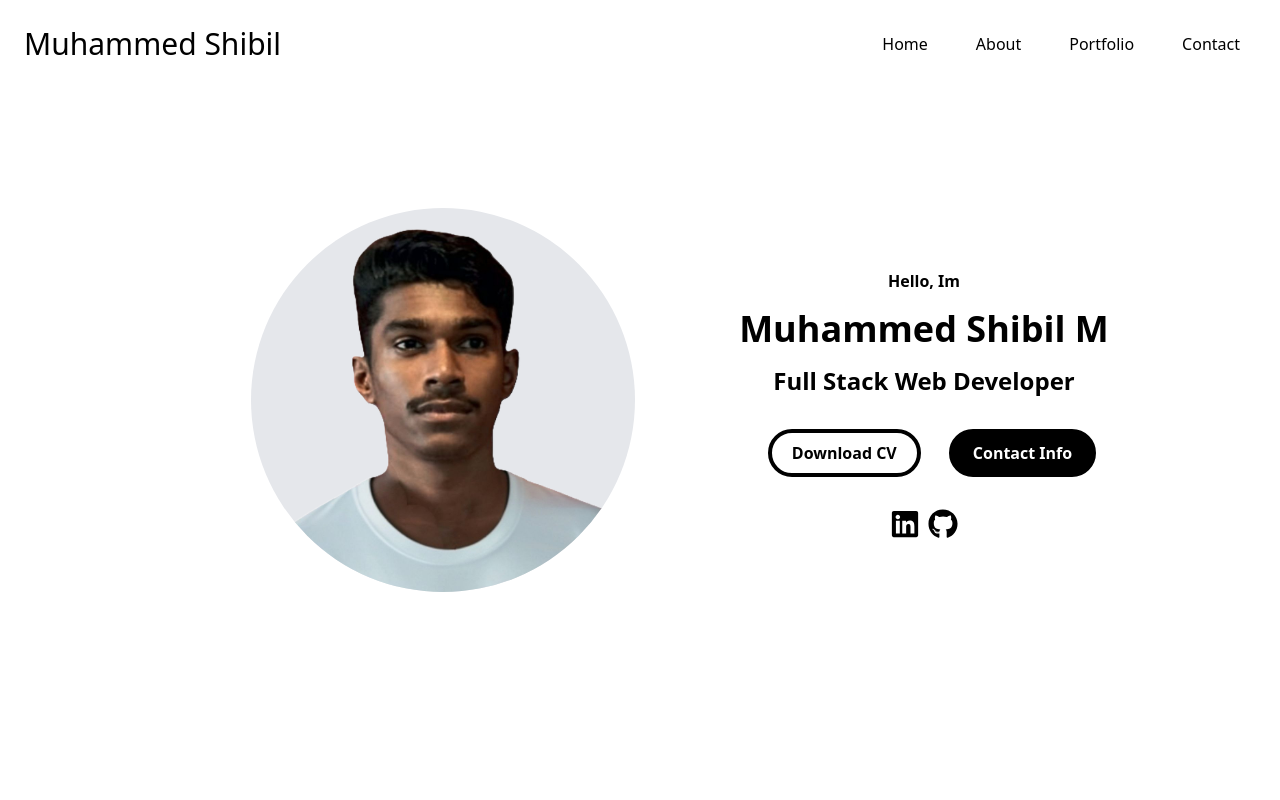
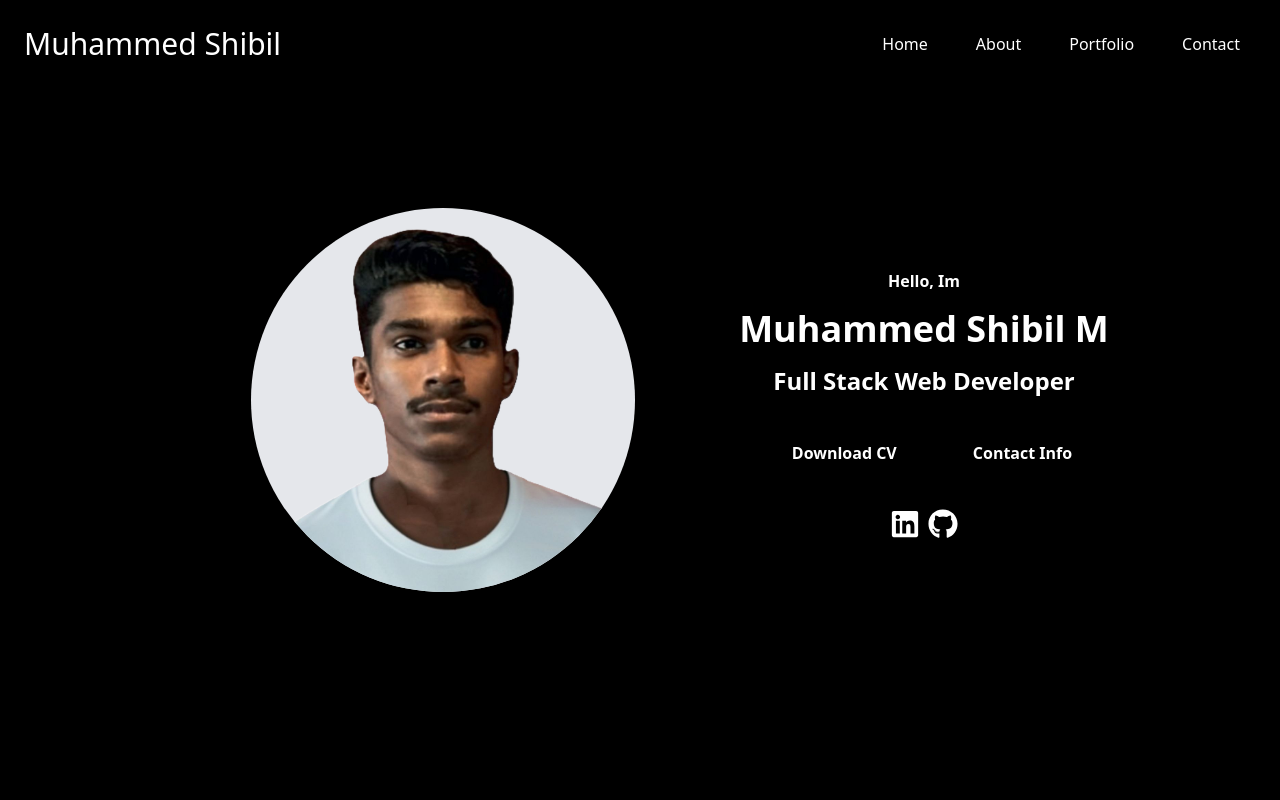
Before and after one commit to MuhammedShibilM/portfolio, a React (Vite) app: page / in a window 1280 px wide. Shown: the top 800 px of the page. Built offline with nearby package versions, Linux system fonts and the light colour scheme.

Commit message:
changed body colour

```diff
--- a/src/components/Navbar.jsx
+++ b/src/components/Navbar.jsx
@@ -1,5 +1,6 @@
 import { useState } from "react";
 import { FiMenu, FiX } from "react-icons/fi";
+import { motion } from 'framer-motion';
 
 const Navbar = () => {
     const [toggle, setToggle] = useState(false);
@@ -19,16 +20,26 @@ const Navbar = () => {
         setToggle(false); // Close the menu after clicking
     };
 
+    const varients = {
+        hidden: { opacity: 0},
+        visible: (i)=>({
+            opacity: 1,
+            transition: {
+                delay: i * 0.3
+            }
+        })
+    }
+
     return (
         <nav className="fixed top-0 left-0 w-full flex justify-between items-center p-6 z-50">
-            <h1 className="md:text-3xl text-xl">Muhammed Shibil</h1>
-            <ul className="hidden md:flex gap-4">
-                {links.map((item) => (
-                    <li key={item.id} className="cursor-pointer list-none hover:bg-gray-200 py-2 px-4 rounded-md">
+            <motion.h1 initial={{opacity: 0,scale: 0.5}} animate={{opacity: 1, scale: 1}} transition={{duration: 0.5}} className="md:text-3xl text-xl">Muhammed Shibil</motion.h1>
+            <motion.ul className="hidden md:flex gap-4" variants={varients} initial={"hidden"} animate={"visible"}>
+                {links.map((item,index) => (
+                    <motion.li key={item.id} className="cursor-pointer list-none hover:bg-gray-200 py-2 px-4 rounded-md" variants={varients} custom={index} >
                         <a href={item.href} onClick={(e) => handleClick(e, item.href)}>{item.name}</a>
-                    </li>
+                    </motion.li>
                 ))}
-            </ul>
+            </motion.ul>
             <div className="md:hidden">
                 {toggle ? (
                     <FiX
@@ -49,13 +60,13 @@ const Navbar = () => {
                 )}
             </div>
             {toggle && (
-                <ul className="flex flex-col justify-center items-center fixed top-0 left-0 h-screen w-full bg-white text-black">
-                    {links.map((item) => (
-                        <li key={item.id} className="cursor-pointer py-4 capitalize text-2xl hover:text-gray-500 ">
+                <motion.ul className="flex flex-col justify-center items-center fixed top-0 left-0 h-screen w-full bg-white text-black" variants={varients} initial={"hidden"} whileInView={"visible"}>
+                    {links.map((item,index) => (
+                        <motion.li key={item.id} className="cursor-pointer py-4 capitalize text-2xl hover:text-gray-500 " variants={varients} custom={index}>
                             <a href={item.href} onClick={(e) => handleClick(e, item.href)}>{item.name}</a>
-                        </li>
+                        </motion.li>
                     ))}
-                </ul>
+                </motion.ul>
             )}
         </nav>
     );
--- a/src/index.css
+++ b/src/index.css
@@ -5,4 +5,6 @@
 
   html, body {
     overflow-x: hidden;
+    background-color: black;
+    color: white;
 }
```
